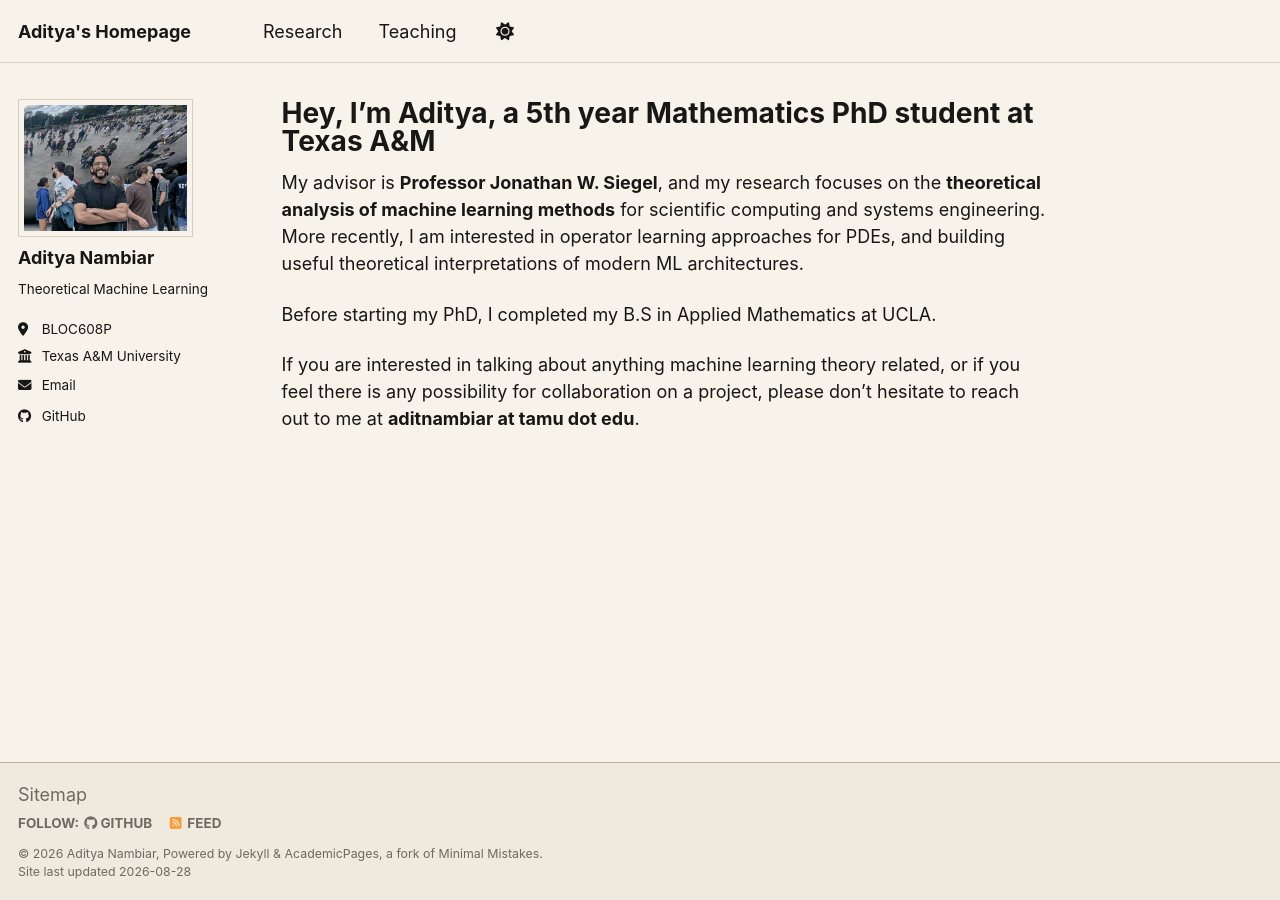
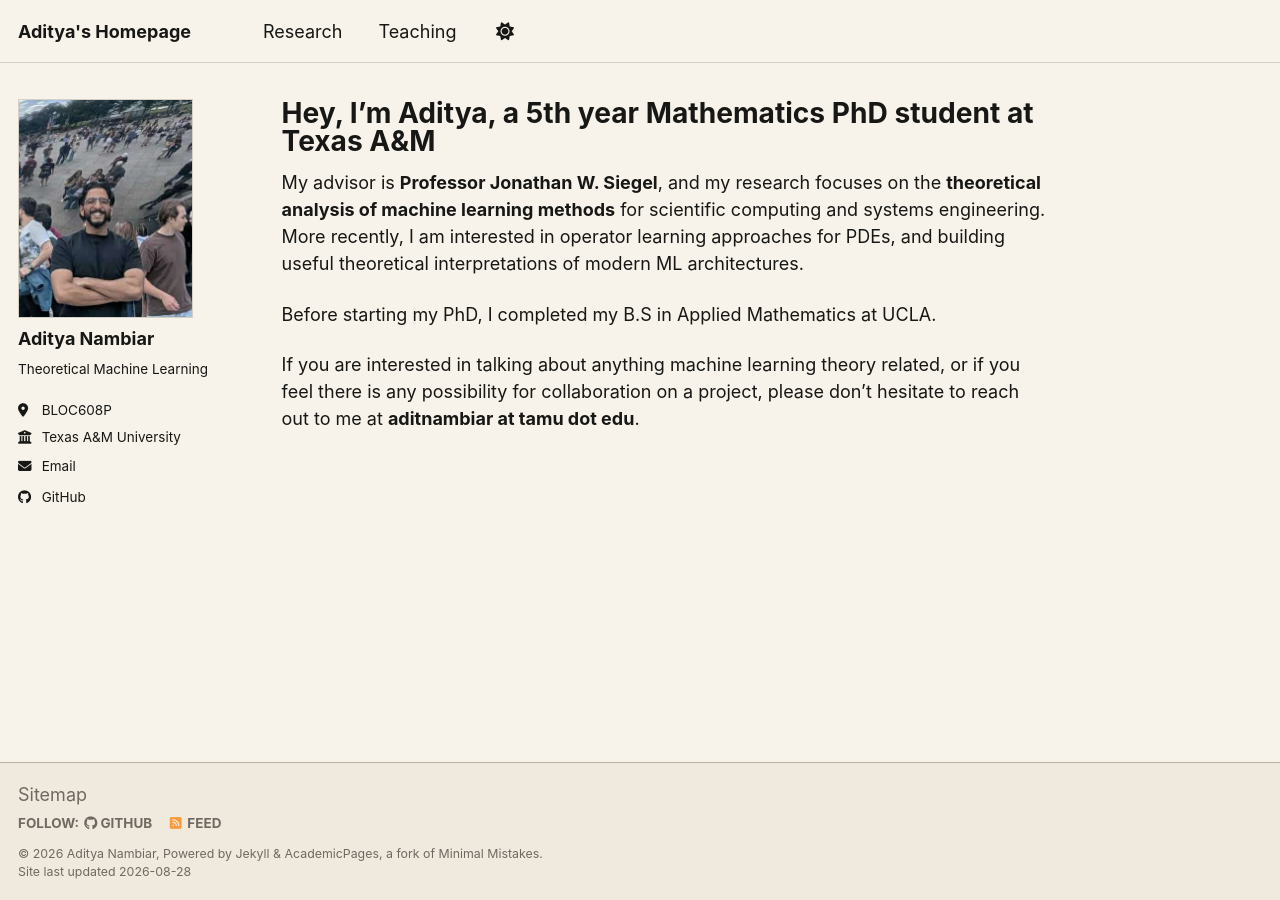
Before and after one commit to aditnambiar-tamu/aditnambiar-tamu.github.io, a Jekyll site: the page built from _pages/about.md, in a window 1280 px wide. Built offline with Jekyll 4.4.1, drawn with Linux system fonts in a browser that asks for light colours; a script that is not in the unit is left out.

Commit message:
Update author avatar styles for responsiveness

```diff
--- a/_sass/custom/_profile.scss
+++ b/_sass/custom/_profile.scss
@@ -1,6 +1,12 @@
 /* Rectangular author portrait */
 .author__avatar img {
-  border-radius: 0 !important;
+  width: 100%;
+  max-width: 175px;
+  aspect-ratio: 4 / 5;
+  object-fit: cover;
+  border-radius: 0;
+  padding: 0;
+  border: 1px solid var(--global-border-color);
 }
 
 /*
```
